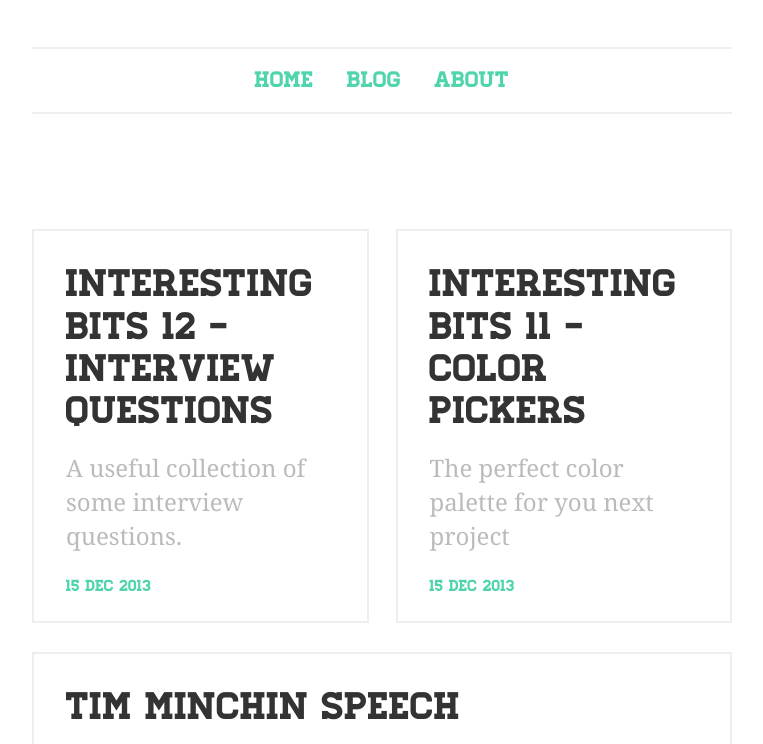
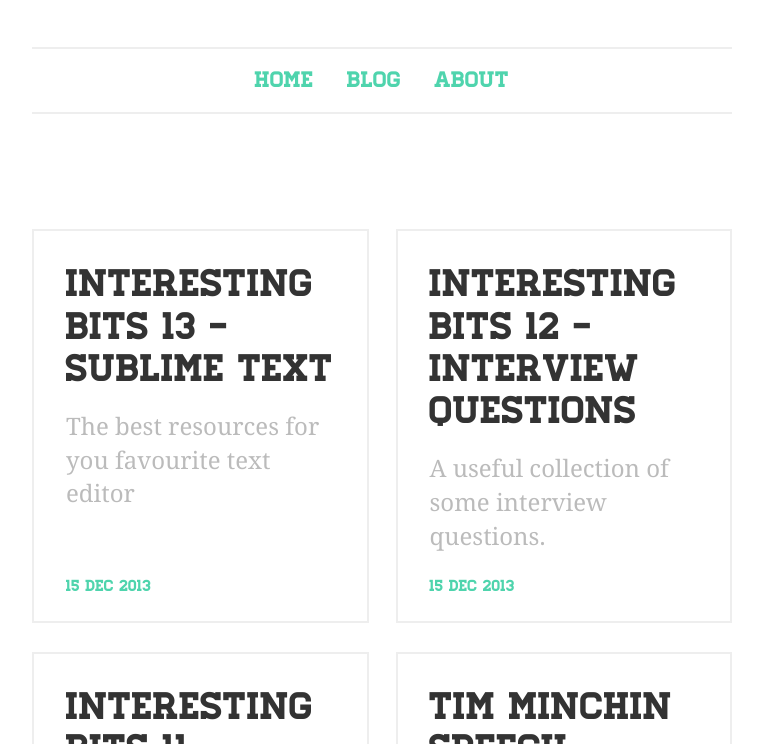
Before and after one commit to rodolfocaldeira/rodolfocaldeira.github.com, a Jekyll site: the page built from index.html, in a window 1280 px wide and 900 px high, scrolled down 309 px, cut to the strip 0-744 px from the top of the window. Shown: the whole strip, without its empty margins (258-1021 px from the left). Built offline with Jekyll 4.4.1, drawn with Linux system fonts in a browser that asks for light colours; some of the changed lines change nothing that is shown.

Commit message:
Added a new post about sublime text 13.

```diff
--- a/_posts/2012-11-04-interesting-bits-2.md
+++ b/_posts/2012-11-04-interesting-bits-2.md
@@ -8,7 +8,7 @@ Where are a couple of really interesting bits I have collected in the last coupl
 
 - [Prose.io](http://prose.io) is a web-based interface for managing text-based content in your GitHub repositories
 - [WebZap](http://webzap.uiparade.com/) is a Photoshop plugin that allows you to prototype ideas. It has a set of components that you can easily use to mock up an idea in just a few minutes
-- [NetTuts - Perfect Workflow in Sublime Text](http://net.tutsplus.com/articles/news/perfect-workflow-in-sublime-text-free-course/) a free course from Jeffrey Way that teaches you everything that you need to know about this powerful tool
+- [NetTuts - Perfect Workflow in Sublime Text](http://net.tutsplus.com/articles/news/perfect-workflow-in-sublime-text-free-course/) a free course from Jeffrey Way that teaches you everything that you need to know about this powerful tool. **Please find even more Sublime Text goodies in the [Interesting Bits 13](/2013/12/15/interesting-bits-13-sublime-text.html) post**.
 - [A successful Git branching model](http://nvie.com/posts/a-successful-git-branching-model/) this one is an oldie but it makes a lot of sense, if you use Git you should definitely give this work flow a try
 - [HTML5 Polyfills](https://github.com/Modernizr/Modernizr/wiki/HTML5-Cross-Browser-Polyfills) because sometimes graceful degradation is not an option
 - [Scaling your JavaScript Applications](http://addyosmani.com/scalable-javascript-videos/) Addy Osmani presents a set of design guidelines that you can use today to bulletproof your JavaScript applications for tomorrow
--- /dev/null
+++ b/_posts/2013-12-15-interesting-bits-13-sublime-text.md
@@ -0,0 +1,28 @@
+---
+layout: post
+title: "Interesting Bits 13 - Sublime Text"
+excerpt: The best resources for you favourite text editor
+---
+
+Sublime Text has revolutionized the landscape of text editors over the last couple of years.
+This editor is highly customizable, available in all the major OSs (Mac, Linux and Windows) and it has a plugin architecture that allows you, as well as the community to extend its default behavior.
+
+This editor ticks pretty much all the requirements needed for making into a Developer's toolbox and I think that is why, it has become so much popular.
+
+Please find below some articles that will help you customize Sublime Text even further and take your text editing to the next level.
+
+- [NetTuts - Perfect Workflow in Sublime Text](http://net.tutsplus.com/articles/news/perfect-workflow-in-sublime-text-free-course/) a free course from Jeffrey Way that teaches you everything that you need to know about this powerful tool
+- [Sublime Text 2 Love](http://kennethreitz.org/sublime-text-2-love/), a lot of really good tips on how to customize sublime
+- [Theme: Soda](http://buymeasoda.github.io/soda-theme/), one of my favourite sublime themes
+
+
+## Syncing settings
+
+Some strategies no how to keep your editor configuration files in sync.
+
+- [Syncing Package Control](https://sublime.wbond.net/docs/syncing)
+- [Sublime Text 2 more sublime with a drop of Dropbox](http://andrew.hedges.name/blog/2012/01/19/sublime-text-2-more-sublime-with-a-drop-of-dropbox)
+- [Use a Dropbox account to synchronise your Sublime Text 2 settings](http://thoughtfulweb.co.uk/thoughts/about/use-a-dropbox-account-to-synchronise-your-sublime-text-2-settings)
+
+
+Don't forget to keep checking this list for more goodies on Sublime Text.
```
